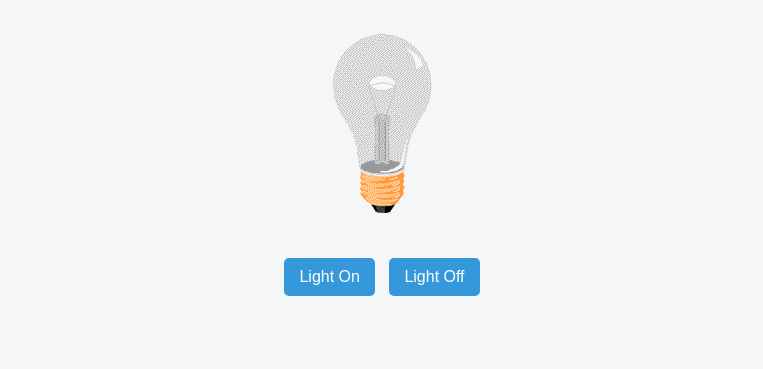
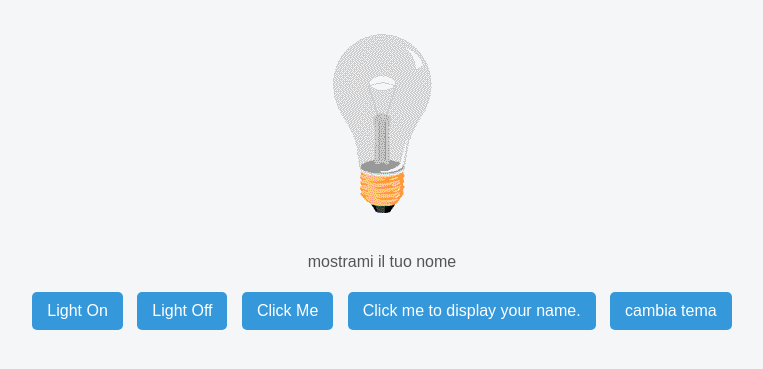
Before and after one commit to professorCrispoltoni/esercitazioneJS, a plain HTML site: page index.html in a window 1280 px wide. Shown: the part 121-490 px from the top of the page, without its empty margins (258-1021 px from the left). Drawn offline with Linux system fonts and the light colour scheme.

Commit message:
Update index.html

```diff
--- a/index.html
+++ b/index.html
@@ -11,9 +11,22 @@
 
 		<img id="lampadina" src="immagini/pic_bulboff.gif" width="100" height="180">
 
+		<p id="prova"> mostrami il tuo nome </p>
+
 		<p>
 			<button type="button" onclick="light(1)">Light On</button>
 			<button type="button" onclick="light(0)">Light Off</button>
+			<button onclick="alert('Hello!')">Click Me</button>
+
+			<button
+				onclick="showName('Mario')">
+				Click me to display your name.
+			</button>
+
+			<button
+				onclick="changeTheme()">
+				cambia tema
+			</button>
 		</p>
 	</body>
 </html>
```
